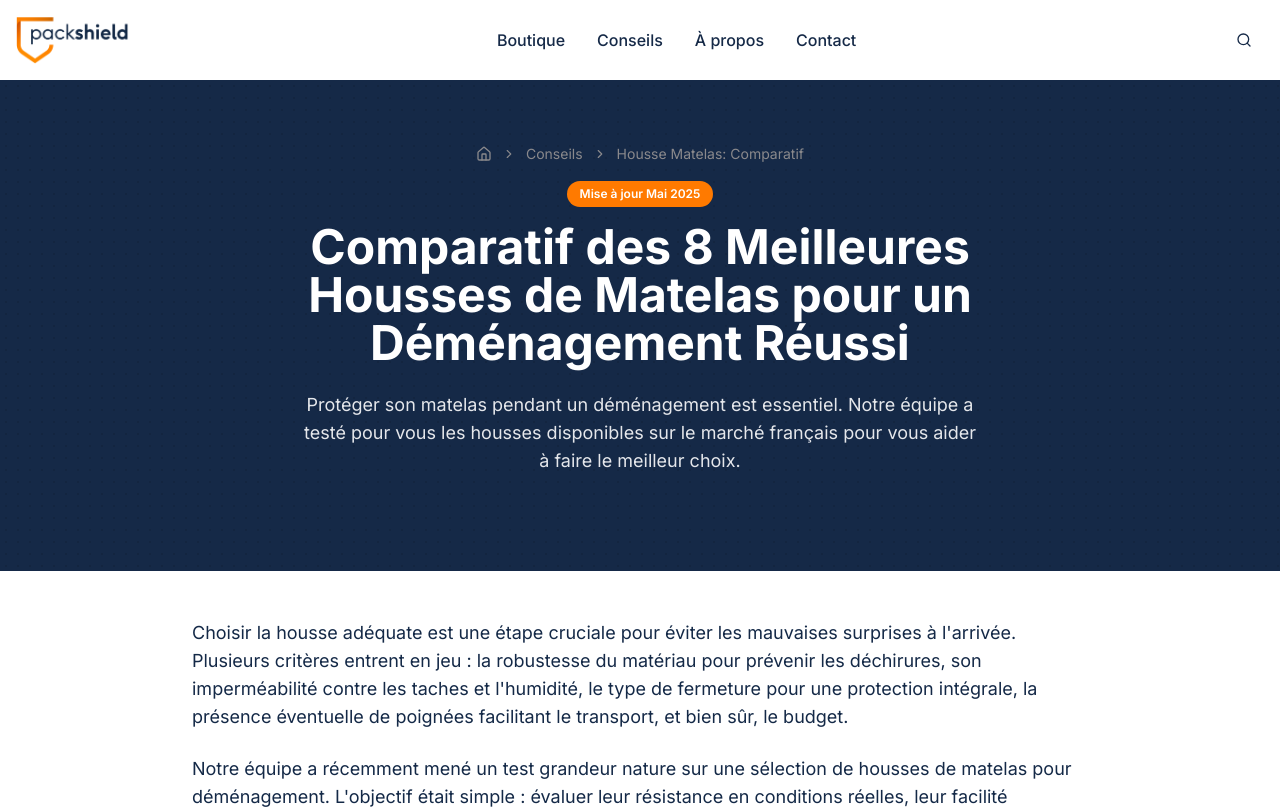
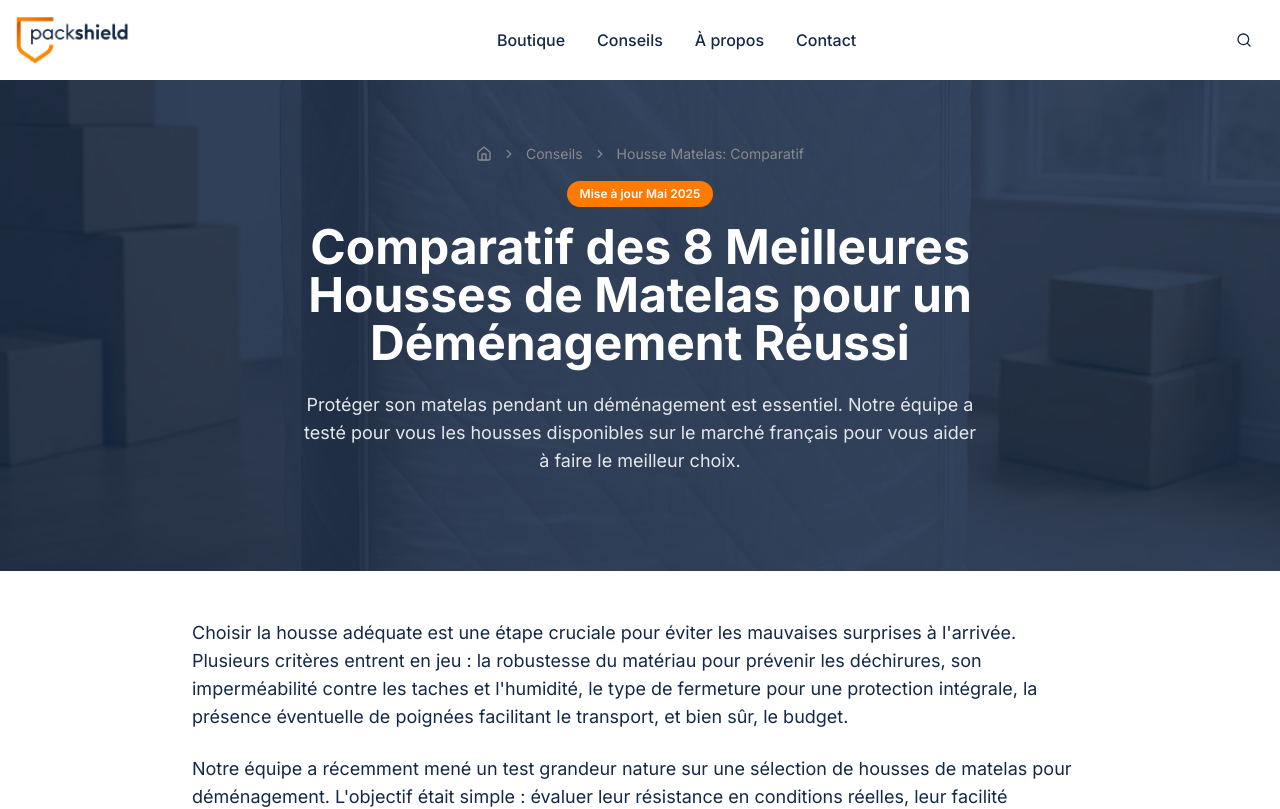
Before and after one commit to julesratier/packshield, a React (Vite) app: page /blog/classement-meilleures-housses-matelas-demenagement in a window 1280 px wide. Shown: the top 809 px of the page. Built offline with nearby package versions, Linux system fonts and the light colour scheme.

Commit message:
feat: Add background image and overlay
Adds a background image and a dark blue overlay to the hero section of the mattress cover comparison page to improve visual appeal and readability.

```diff
--- a/src/pages/MattressCoversComparison.tsx
+++ b/src/pages/MattressCoversComparison.tsx
@@ -1,3 +1,4 @@
+
 import React from 'react';
 import Navbar from '@/components/Navbar';
 import Footer from '@/components/Footer';
@@ -162,8 +163,17 @@ const MattressCoversComparison = () => {
       />
       <Navbar />
 
-      {/* Hero section */}
+      {/* Hero section with background image and overlay */}
       <div className="relative bg-packshield-navy py-16">
+        <div className="absolute inset-0 z-0">
+          <img
+            src="/lovable-uploads/ab466eef-3ebc-4f48-988c-a7f10e81fda0.png"
+            alt="Matelas protégé par une housse de déménagement"
+            className="w-full h-full object-cover"
+          />
+          <div className="absolute inset-0 bg-packshield-navy opacity-85"></div>
+        </div>
+
         <div className="container mx-auto px-4 relative z-10">
           <div className="max-w-3xl mx-auto text-center">
             <div className="mb-4 flex justify-center">
@@ -181,8 +191,6 @@ const MattressCoversComparison = () => {
             </p>
           </div>
         </div>
-        {/* Decorative background pattern */}
-        <div className="absolute inset-0 opacity-10 pattern-dots pattern-white pattern-bg-transparent pattern-size-2"></div>
       </div>
 
       {/* Main content */}
```
Also changed, not shown: public/lovable-uploads/ab466eef-3ebc-4f48-988c-a7f10e81fda0.png (added).
